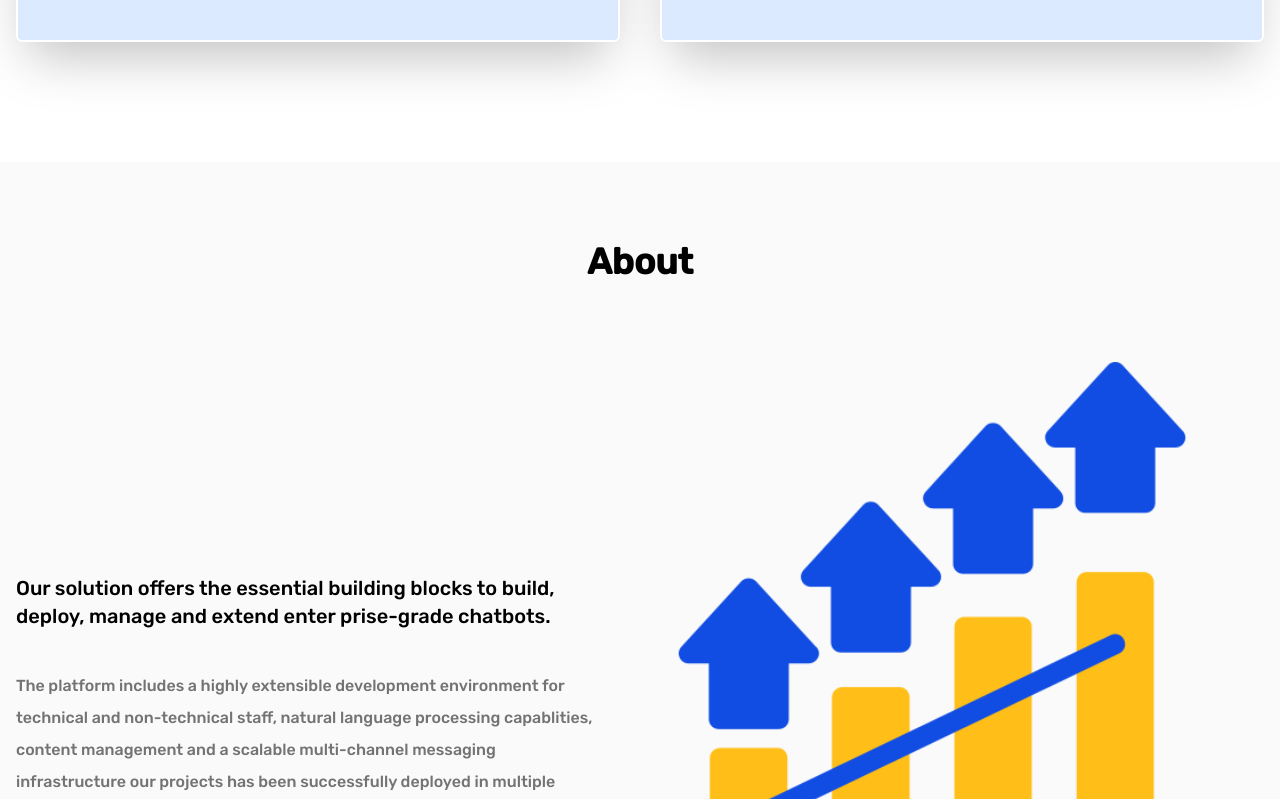
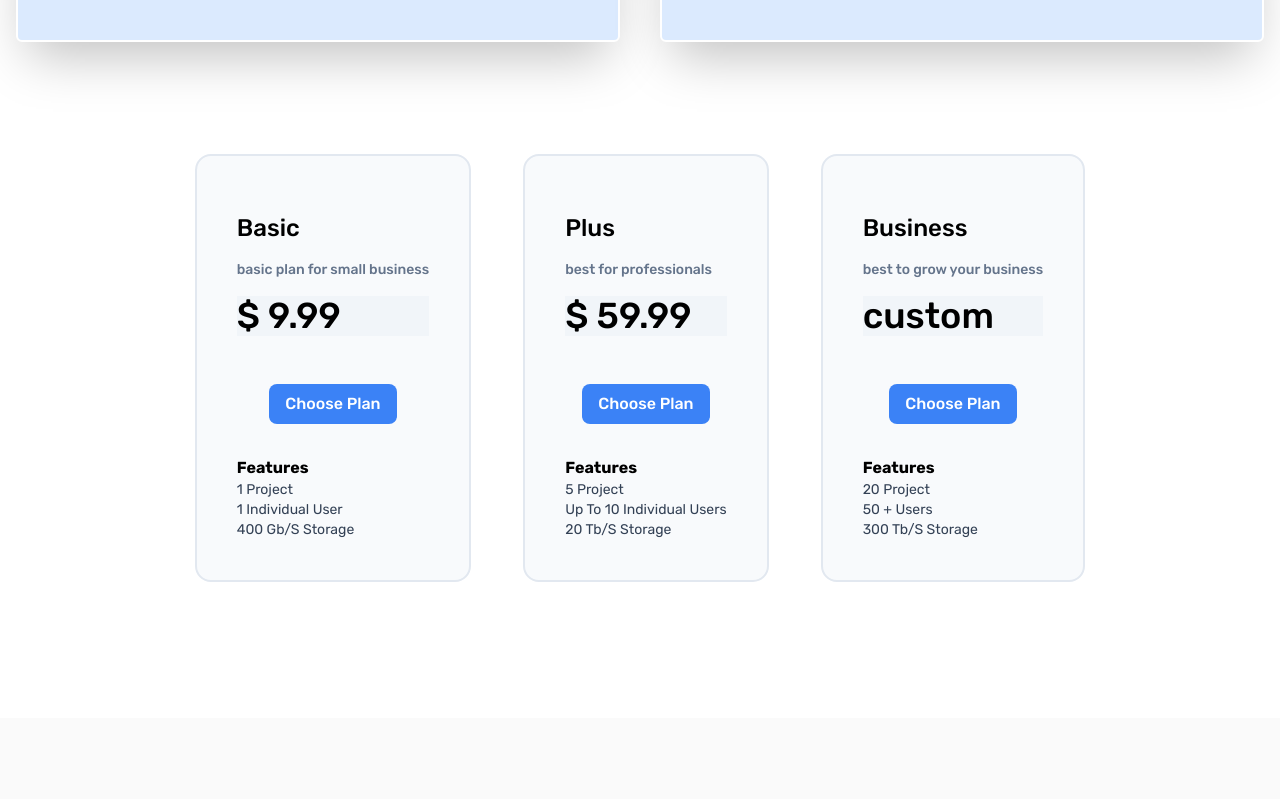
Before and after one commit to Hazem-Alsaqaan/OpenVoicePortfolio, a React (Vite) app: page / in a window 1280 px wide. Shown: the part 1361-2160 px from the top of the page. Built offline with nearby package versions, Linux system fonts and the light colour scheme.

Commit message:
add footer and PricingCategories components

```diff
--- a/src/App.jsx
+++ b/src/App.jsx
@@ -1,5 +1,6 @@
 
 import './App.css'
+import Footer from './components/Footer'
 import Header from './components/Header'
 import Landing from './components/Landing'
 import About from './components/sections/About'
@@ -16,9 +17,7 @@ function App() {
         <Services/>
         <About/>
         <ContactUs/>
-        <div className='h-96 w-full'>
-          <h6>pic</h6>
-        </div>
+        <Footer/>
       </div>
     </>
   )
--- a/src/components/Footer.jsx
+++ b/src/components/Footer.jsx
@@ -0,0 +1,44 @@
+import Logo from "./Logo"
+import { FaLinkedin } from "react-icons/fa6";
+import { FaGithub } from "react-icons/fa";
+import { BsInstagram } from "react-icons/bs";
+
+const Footer = () => {
+    return (
+        <>
+            <div className={`bg-slate-900`}>
+                <div className={`w-full py-10 container mx-auto px-4  min-h-[500px] bg-slate-900 grid grid-cols-2  max-sm:grid-cols-1`}>
+                    <div className={`col-span-1 flex justify-center items-center`}>
+                        <div>
+                            <Logo />
+                            <h6 className="text-slate-500 text-xs my-8 text-center">Making the world a better place through constructing elegant hierarchies.</h6>
+                            <div className="flex items-center justify-center p-3 gap-5 bg-slate-950">
+                                <a href="https://www.linkedin.com/in/hazem-alsaqaan-53b498174/"  target="_blank"> <FaLinkedin className="text-slate-400 hover:text-white cursor-pointer duration-100  text-2xl" /> </a>
+                                <a href="https://github.com/Hazem-Alsaqaan"  target="_blank">   <FaGithub className="text-slate-400 hover:text-white cursor-pointer duration-100 text-2xl" /> </a>
+                                <a href="https://www.instagram.com/hazem.alsaqaan/" target="_blank"><BsInstagram className="text-slate-400 hover:text-white cursor-pointer duration-100 text-2xl" /> </a>
+                            </div>
+                        </div>
+                    </div>
+                    <div className={` col-span-1 py-5  flex justify-center items-center gap-10`}>
+                        <ul className={` grid grid-rows-1 gap-8`}>
+                            <li className="text-slate-300 cursor-pointer hover:text-white duration-100">Solutions</li>
+                            <li className="text-slate-300 cursor-pointer hover:text-white duration-100">Marketing</li>
+                            <li className="text-slate-300 cursor-pointer hover:text-white duration-100">Analytics</li>
+                            <li className="text-slate-300 cursor-pointer hover:text-white duration-100">Commerce</li>
+                            <li className="text-slate-300 cursor-pointer hover:text-white duration-100">Insights</li>
+                        </ul>
+                        <ul className={` grid grid-rows-1 gap-8`}>
+                            <li className="text-slate-300 cursor-pointer hover:text-white duration-100">Support</li>
+                            <li className="text-slate-300 cursor-pointer hover:text-white duration-100">Pricing</li>
+                            <li className="text-slate-300 cursor-pointer hover:text-white duration-100">Documentation</li>
+                            <li className="text-slate-300 cursor-pointer hover:text-white duration-100">Guides</li>
+                            <li className="text-slate-300 cursor-pointer hover:text-white duration-100">API Status</li>
+                        </ul>
+                    </div>
+                </div>
+            </div>
+        </>
+    )
+}
+
+export default Footer
--- a/src/components/Logo.jsx
+++ b/src/components/Logo.jsx
@@ -3,10 +3,12 @@ import logoPicture from "../assets/pictures/logo.png"
 
 const Logo = ()=>{
     return(
+        <a href="#">
         <div className={`flex items-center justify-center gap-0.5`}>
             <img src={logoPicture} alt="LOGO" className={`w-10 h-10`}/>
             <h6 className={`text-white max-sm:text-sm`}>Tech</h6>
         </div>
+        </a>
     )
 }
 export default Logo;
--- /dev/null
+++ b/src/components/PricingCategories.jsx
@@ -0,0 +1,56 @@
+
+
+const PricingCategories = () => {
+    const categoriesData = [
+        {
+            id: 1,
+            title: "Basic",
+            price: "$ 9.99",
+            description: "Basic plan for small business",
+            features: ["1 project", "1 individual user", "400 Gb/s storage"]
+        },
+        {
+            id: 2,
+            title: "Plus",
+            price: "$ 59.99",
+            description: "best for professionals",
+            features: ["5 project", "up to 10 individual users", "20 Tb/s storage"]
+        },
+        {
+            id: 3,
+            title: "business",
+            price: "custom",
+            description: "best to grow your business",
+            features: ["20 project", "50 + users", "300 Tb/s storage"]
+        },
+    ]
+    return (
+        <div className="flex items-center justify-center gap-5 flex-wrap mt-24">
+            {categoriesData.map((item) => (
+                <div key={item.id} className={`bg-slate-50 p-10 rounded-2xl m-4 border-2 border-solid border-slate-200 duration-200 hover:bg-white hover:scale-90`}>
+                    <div>
+                        <h3 className="text-2xl text-black my-4 capitalize">{item?.title}</h3>
+                        <p className="text-sm text-slate-500 my-4 lowercase">{item?.description}</p>
+                        <h1 className="text-4xl text-black my-4 bg-slate-100">{item?.price}</h1>
+                        <div className="flex items-center justify-center">
+                            <button className="px-4 py-2 text-white bg-blue-500 hover:bg-blue-600 duration-100 rounded-lg text-center my-8 capitalize">Choose Plan</button>
+                        </div>
+                        <div>
+                            <h6 className="font-RubikBold">Features</h6>
+                            <ul>
+                                {
+                                    item?.features.map((feature, index)=>(
+                                        <li className="font-RubikRegular text-slate-700 text-sm capitalize" key={index}>{feature}</li>
+                                    ))
+                                }
+                            </ul>
+                        </div>
+                    </div>
+                </div>
+            ))
+            }
+        </div>
+    )
+}
+
+export default PricingCategories
--- a/src/components/sections/Services.jsx
+++ b/src/components/sections/Services.jsx
@@ -5,6 +5,7 @@ import Digital from "../../assets/pictures/digital.png"
 
 import ServiceCard from "../ServiceCard"
 import SectionTitle from "../SectionTitle"
+import PricingCategories from "../PricingCategories"
 
 
 const Services = () => {
@@ -44,6 +45,7 @@ const Services = () => {
                     ))
                 }
             </div>
+            <PricingCategories/>
         </div>
     )
 }
```
